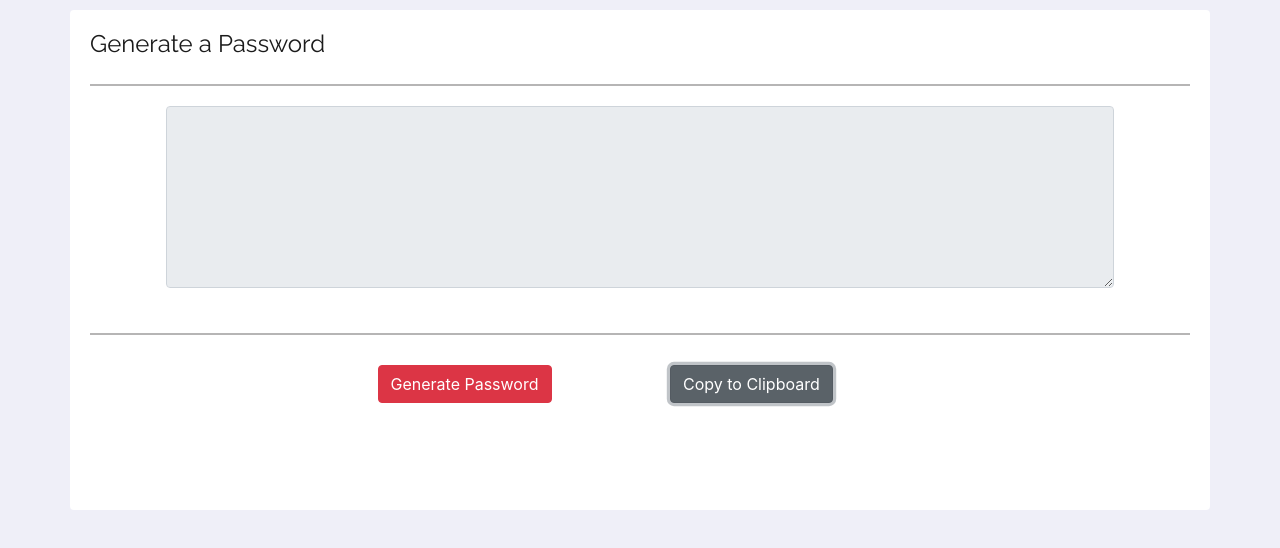
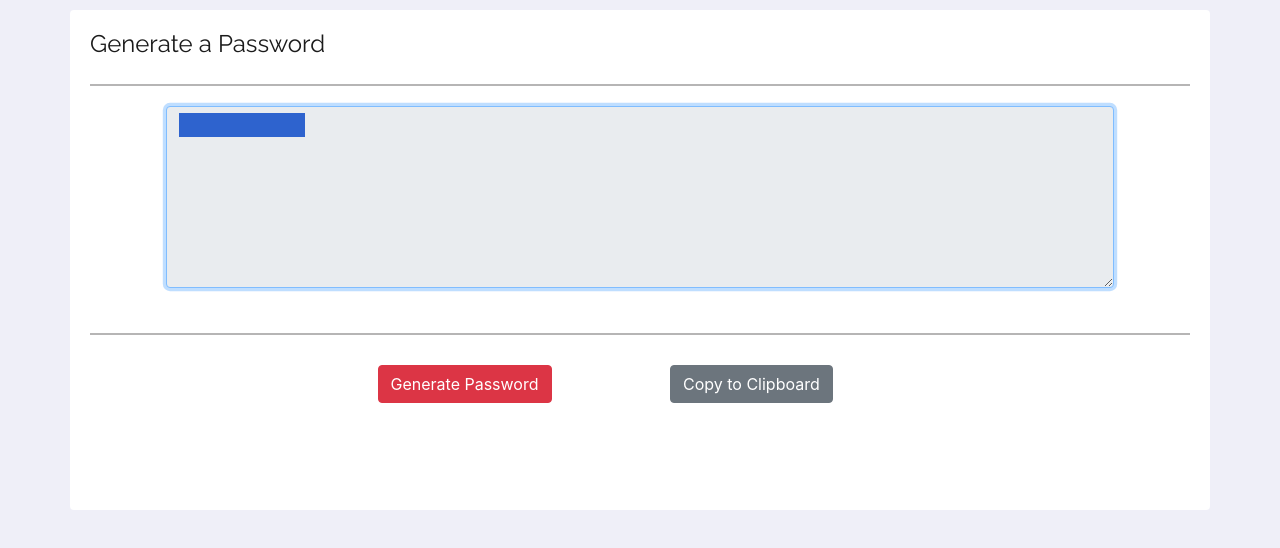
Before and after one commit to arvin-m/passwordGenerator, a plain HTML site: page index.html in a window 1280 px wide. Both pictures are taken after a click on the button "Copy to Clipboard". Shown: the part 98-646 px from the top of the page. Drawn offline with nearby package versions, Linux system fonts and the light colour scheme; a web font is replaced by a local one.

Commit message:
updating the readme file and put the password inside the textarea

```diff
--- a/app.js
+++ b/app.js
@@ -98,6 +98,8 @@ var upperCaseArr = [
     number: false
   };
 
+
+
   function setPassOptions() {
     var lengthInput = prompt(
       "How Many Character Your Password Wants To Be ? (Between 8 to 128 character) "
@@ -167,19 +169,54 @@ var upperCaseArr = [
       //push the character into my empty userpassword
       userPassword.push(character);
     }
-
+    // put the passord inside the textarea.
+    document.getElementById("textbox").value = userPassword.join("");
     //turn my userpassword array into a string a return in
     console.log(userPassword);
     console.log(userPassword.join(""));
     return userPassword.join("");
 
-    //
-    //    var possibleCharacter = getRandom(possibleCharacters);
 
-    // result.push(possibleCharacter);
+      }
 
-    // console.log(password);
+      var generateBtn = document.querySelector("#generate");
+      generateBtn.addEventListener("click", generatePassword);
+
+
+
+
+
+  // copy text to the clip board
+
+
+  function copyClipboard(){
+    document.getElementById("textbox").select();
+    document.execCommand("copy");
+    alert("password copied to clipboard !");
+
   }
 
-  var generateBtn = document.querySelector("#generate");
-  generateBtn.addEventListener("click", generatePassword);
+
+
+
+
+
+
+
+  //  var copyBtn = document.getElementById("copy");
+  // copyBtn.addEventListener("click",() =>{
+  //   var textera = document.createElement("textarea");
+  //   var password = generatePassword.innerText;
+
+  //   if(!password){
+  //     return;
+  //   }
+  //   textera.value = password;
+  //   document.body.appendChild(textera);
+  //   textera.select();
+  //   document.execCommand("copy");
+  //   textera.remove();
+  //   alert("password copied to clipboard!")
+  // } );
+
+  // console.log(copyBtn);
--- a/index.html
+++ b/index.html
@@ -64,7 +64,7 @@
                     <button class="btn btn-danger" onclick="" id="generate">Generate Password</button>
                 </div>
                 <div class="col-sm-3">
-                    <button class="btn btn-secondary" onclick="" id="copy">
+                    <button class="btn btn-secondary" onclick="copyClipboard()" id="copy">
                         Copy to Clipboard
                     </button>
                 </div>
```
Also changed, not shown: Assets/passwordGenerator.png (added), 1 other file.
